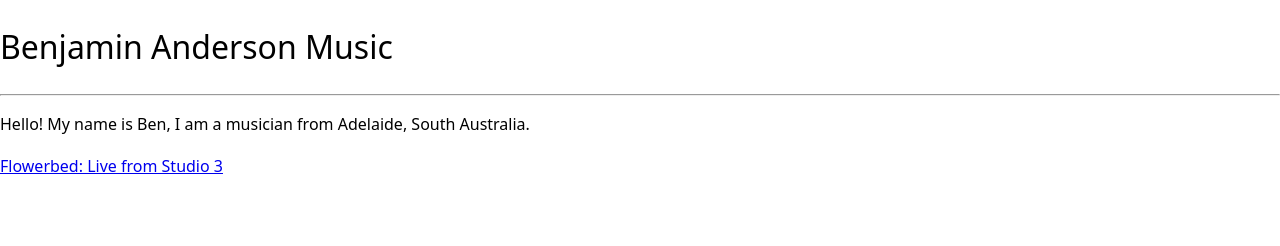
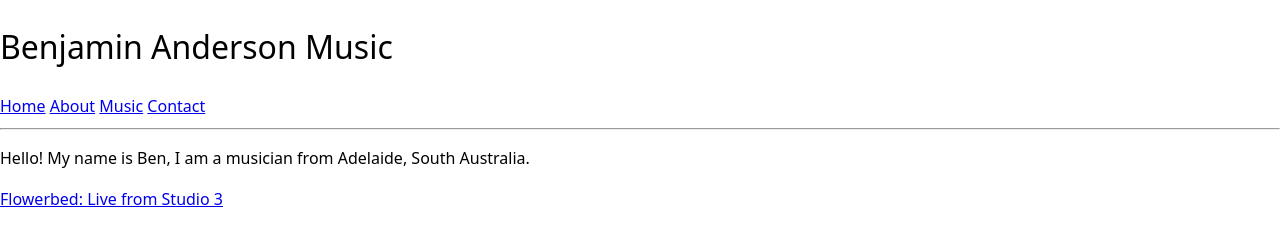
Before and after one commit to bfcand/my-website, a plain HTML site: page index.html in a window 1280 px wide. Drawn offline with Linux system fonts and the light colour scheme.

Commit message:
trying navigation

```diff
--- a/index.html
+++ b/index.html
@@ -14,10 +14,14 @@
     <h1>Benjamin Anderson Music</h1>
 
     <nav>
-    <a = "index.htm"
+        <a href="index.html">Home</a>
+        <a href="about.html">About</a>
+        <a href="music.html">Music</a>
+        <a href="contact.html">Contact</a>
     </nav>
     <hr>
-<p>Hello! My name is Ben, I am a musician from Adelaide, South Australia.<p>
+    <p>Hello! My name is Ben, I am a musician from Adelaide, South Australia.
+    <p>
 
 
         <a href="https://www.youtube.com/watch?v=Bp8iWtMCXl8">Flowerbed: Live from Studio 3</a>
```
Lines whose indentation alone changed are shown as unchanged.
